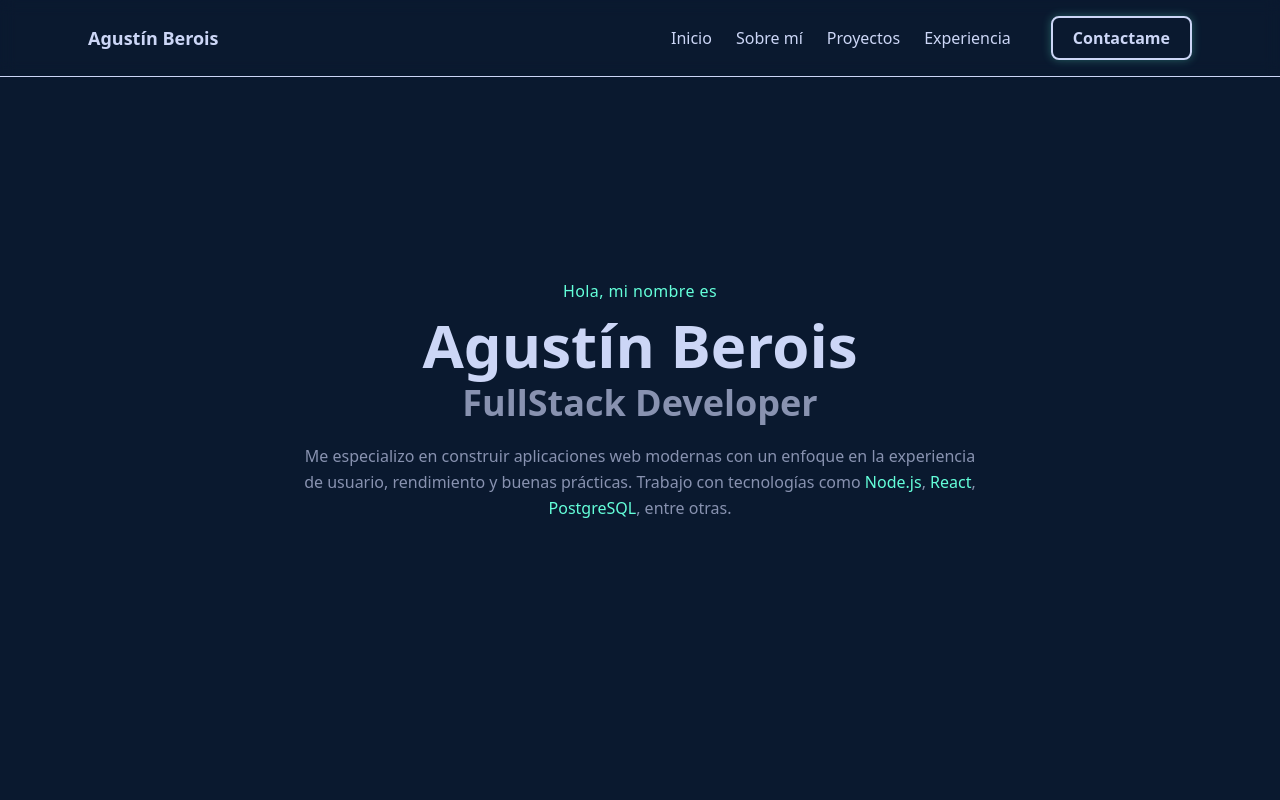
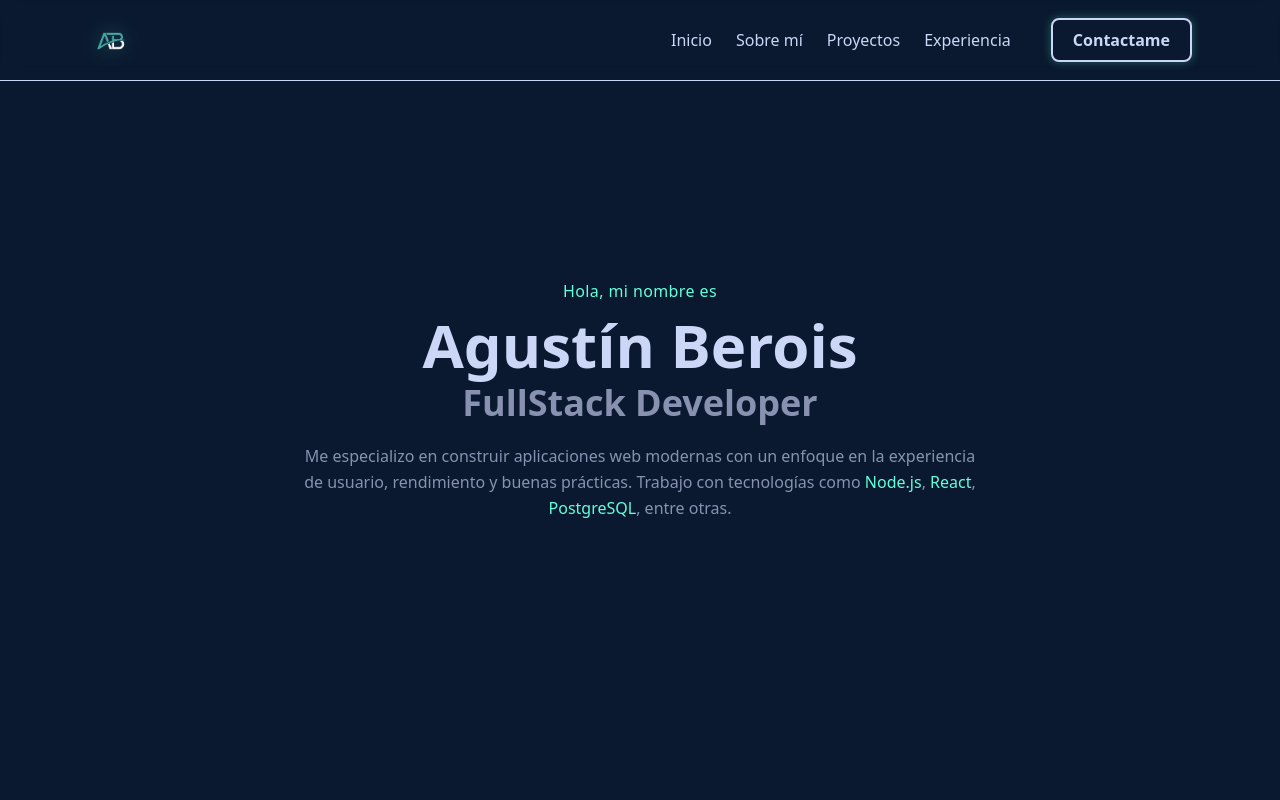
Before and after one commit to agusberois/PersonalSite, a Next.js app: page / in a window 1280 px wide. Shown: the top 800 px of the page. Built offline with nearby package versions, Linux system fonts and the light colour scheme.

Commit message:
add Logo

```diff
--- a/components/Navbar.jsx
+++ b/components/Navbar.jsx
@@ -1,5 +1,4 @@
 "use client";
-
 import { useState } from "react";
 
 export default function Navbar() {
@@ -17,8 +16,12 @@ export default function Navbar() {
       <div className="bg-navy/95 backdrop-blur-sm border-b border-electric/10">
         <div className="max-w-6xl mx-auto px-6 py-4 flex items-center justify-between">
           {/* Brand */}
-          <a href="#inicio" className="text-electric text-lg font-bold">
-            Agustín Berois
+          <a href="#inicio" className="flex items-center gap-2 group">
+            <img
+              src="/logo.png"
+              alt="Logo Agus Berois"
+              className="h-10 w-auto md:h-12 transition-transform duration-300 group-hover:scale-105 drop-shadow-[0_0_10px_rgba(100,255,218,0.3)]"
+            />
           </a>
 
           {/* Desktop nav */}
```
Also changed, not shown: public/logo.png (added).
